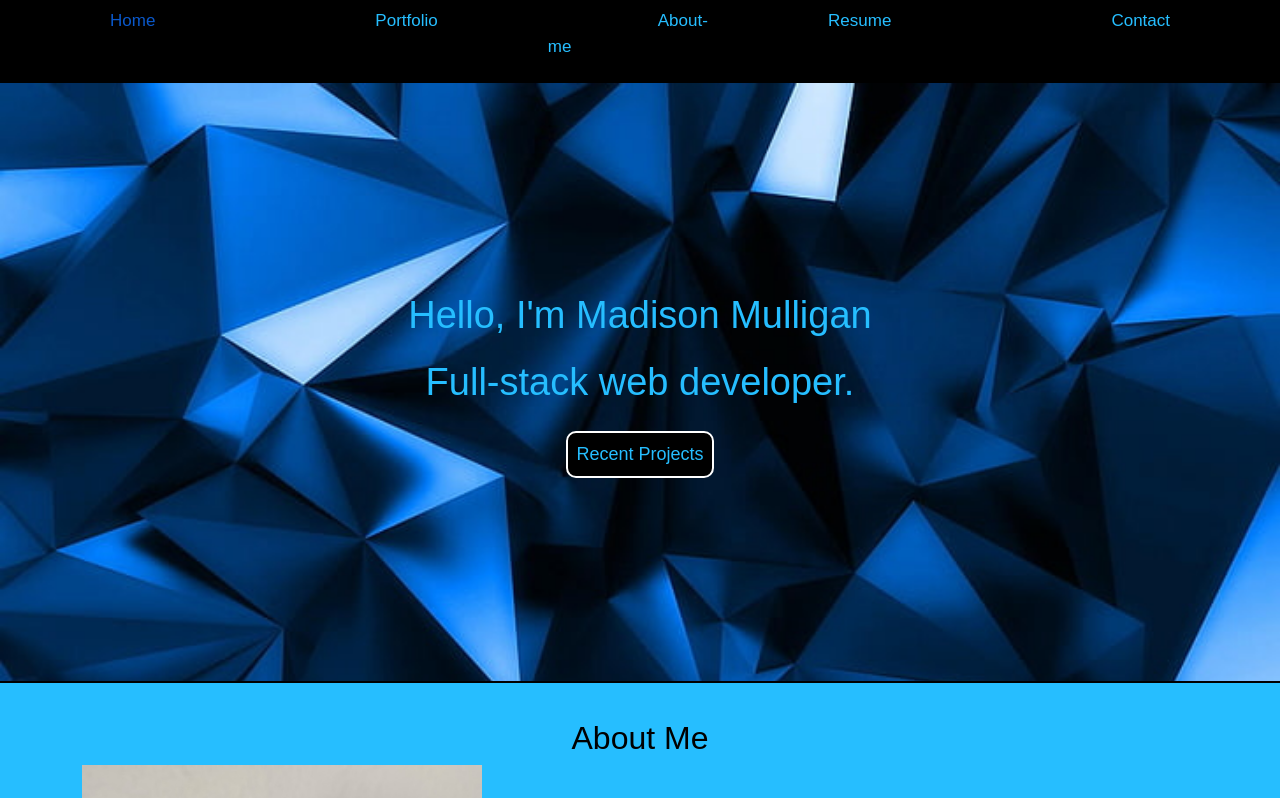
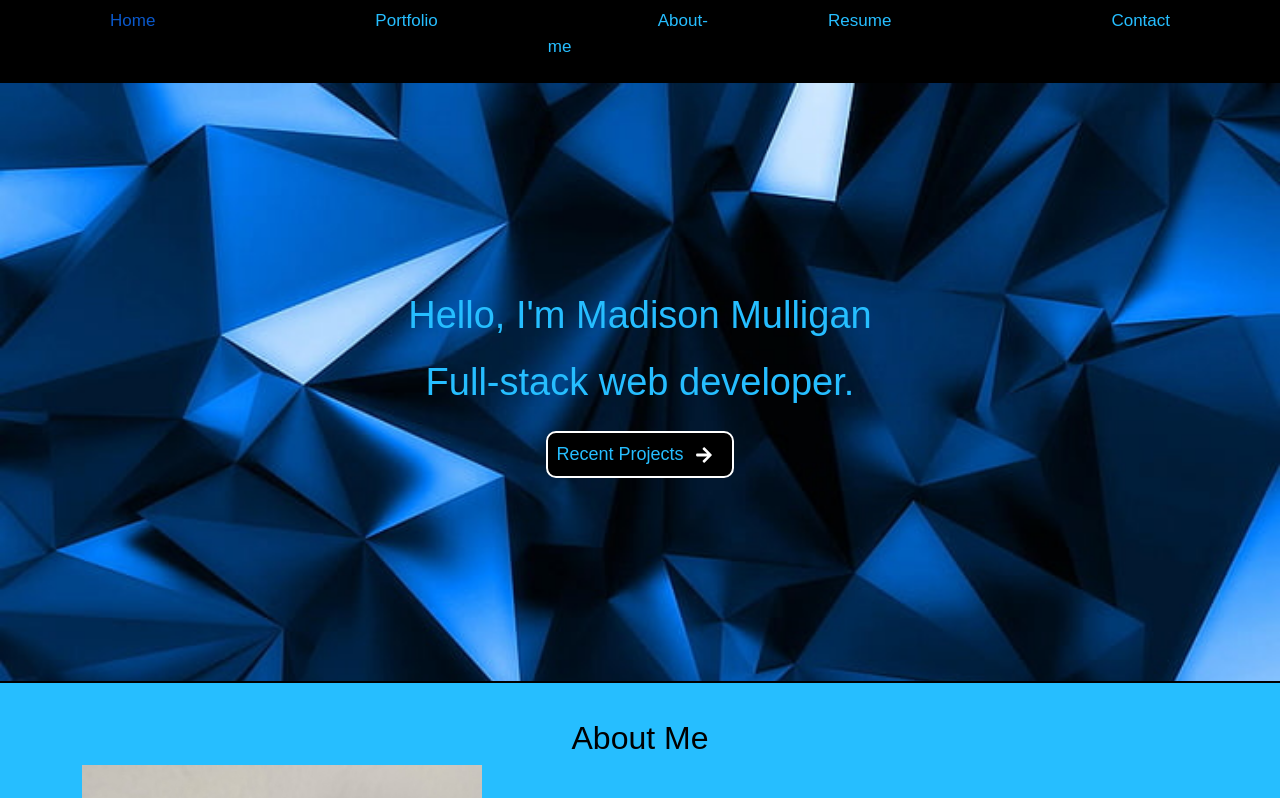
Before and after one commit to maddyrae9/react-portfolio, a React (Create React App) app: page / in a window 1280 px wide. Shown: the top 798 px of the page. Built offline with nearby package versions, Linux system fonts and the light colour scheme.

Commit message:
Added my recent project button

```diff
--- a/src/App.js
+++ b/src/App.js
@@ -1,5 +1,5 @@
 import React, {useState} from 'react';
-import { NavLink } from "react-router-dom";
+//import { NavLink } from "react-router-dom";
 import './App.css';
 import About from './components/About'
 import Nav from './components/Nav';
--- a/src/components/Hero/index.js
+++ b/src/components/Hero/index.js
@@ -1,4 +1,6 @@
 import React from 'react';
+import  {FaArrowRight, FaArrowDown}  from "react-icons/fa";
+
 const Hero = () => {
   return (
     <section id="Home" className="hero">
@@ -13,6 +15,8 @@ const Hero = () => {
               <button
                 className="btn-1">
                 Recent Projects
+                <FaArrowRight className="arrowRight"></FaArrowRight>
+                <FaArrowDown className="arrowDown"></FaArrowDown>
               </button>
             </a>
           </span>
```
